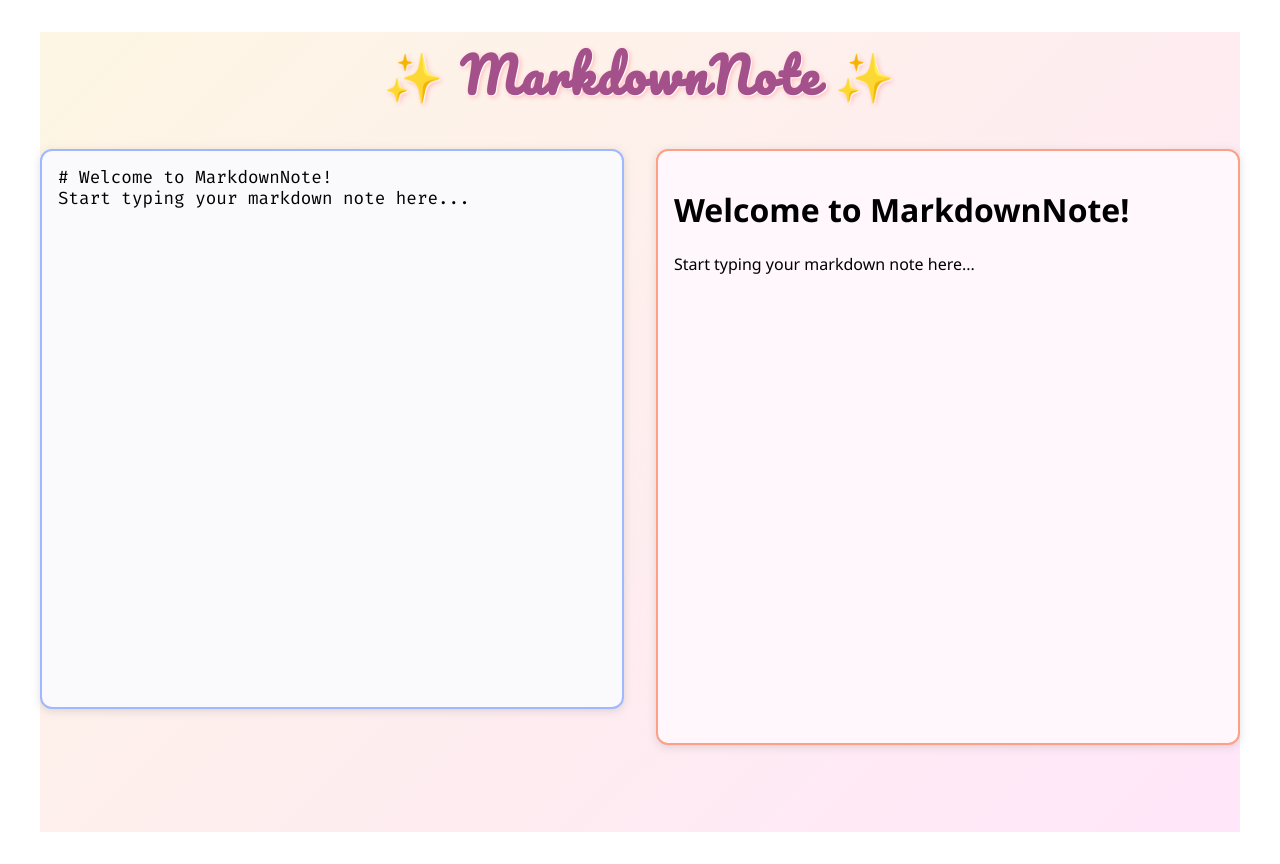
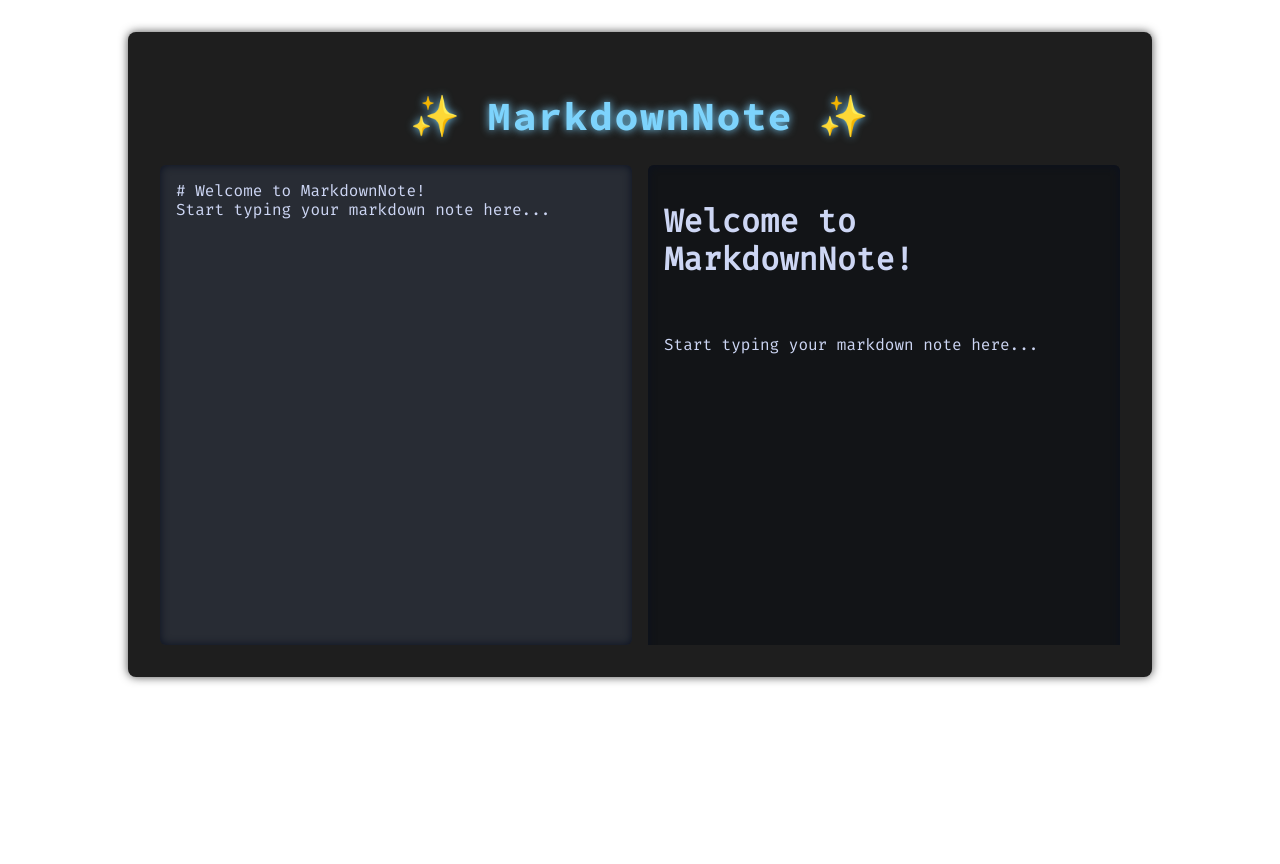
Before and after one commit to ibenkim/MarkdownNote, a React (Create React App) app in the folder frontend/: page / in a window 1280 px wide. After the commit the page ends 800 px from the top, so only its background shows below. Built offline with nearby package versions, Linux system fonts and the light colour scheme.

Commit message:
Cooler css

```diff
--- a/frontend/src/App.css
+++ b/frontend/src/App.css
@@ -1,56 +1,70 @@
 .App {
-  font-family: 'Segoe UI', Tahoma, Geneva, Verdana, sans-serif;
-  margin: 2rem;
-  background: linear-gradient(135deg, #fdf6e3 0%, #ffe6fa 100%);
-  min-height: 100vh;
+  font-family: 'Fira Mono', 'Consolas', 'Monaco', monospace;
+  margin: 2rem auto;
+  max-width: 960px;
+  background-color: #1e1e1e;
+  color: #cdd6f4;
+  border-radius: 8px;
+  padding: 2rem;
+  box-shadow: 0 0 10px rgba(0, 0, 0, 0.7);
+  user-select: text;
 }
 
 .fancy-title {
-  font-family: 'Pacifico', cursive;
-  font-size: 3rem;
-  color: #a4508b;
+  font-family: 'Source Code Pro', monospace;
+  font-size: 2.5rem;
+  color: #7dd3fc;
   text-align: center;
-  margin-bottom: 2rem;
-  letter-spacing: 2px;
-  text-shadow: 1px 1px 1px #fff, 2px 2px 5px #ffb6b9;
+  margin-bottom: 1.5rem;
+  letter-spacing: 1.5px;
+  text-shadow: 0 0 8px #7dd3fc;
+  font-weight: 700;
 }
 
 .editor-container {
   display: flex;
-  gap: 2rem;
-  justify-content: center;
+  gap: 1rem;
+  justify-content: space-between;
+  height: 60vh;
+  overflow: hidden; /* prevents scrolling */
 }
 
 .markdown-editor {
   flex: 1;
-  height: 70vh;
+  height: 100%;
   padding: 1rem;
-  font-size: 1.1rem;
-  border-radius: 12px;
-  border: 2px solid #a0b8ff;
-  box-shadow: 0 2px 8px #8884  ;
-  background: #fafafc;
+  font-size: 1rem;
+  border-radius: 6px;
+  border: none;
+  background-color: #282c34;
+  color: #cdd6f4;
   resize: none;
-  font-family: 'Fira Mono', 'Consolas', 'Monaco', monospace;
+  font-family: 'Fira Mono', monospace;
+  box-shadow: inset 0 0 8px #0b1120;
+  outline: none;
+  overflow: hidden; /* prevents scrolling inside textarea */
 }
 
 .markdown-preview {
   flex: 1;
-  height: 70vh;
-  overflow-y: auto;
-  border-radius: 12px;
-  box-shadow: 0 2px 8px #8884;
+  height: 100%;
   padding: 1rem;
-  background: #fff7fb;
-  border: 2px solid #fda085;
+  background-color: #121417;
+  border-radius: 6px;
+  box-shadow: inset 0 0 8px #0b1120;
+  color: #cdd6f4;
+  overflow: hidden; /* prevents scrolling */
+  white-space: pre-wrap; /* wrap long lines */
 }
 
-@media (max-width: 900px) {
+@media (max-width: 700px) {
   .editor-container {
     flex-direction: column;
-    gap: 1rem;
+    height: auto;
   }
-  .markdown-editor, .markdown-preview {
-    height: 35vh;
+  .markdown-editor,
+  .markdown-preview {
+    height: 30vh;
+    overflow: auto; /* allow scrolling on narrow screens */
   }
 }
```
